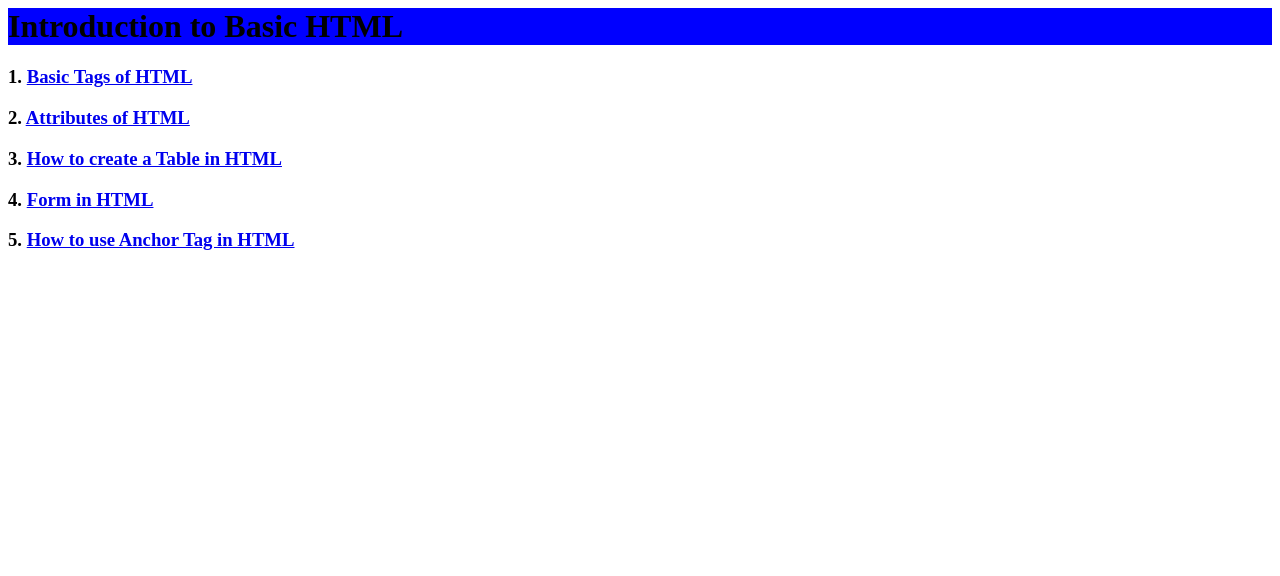
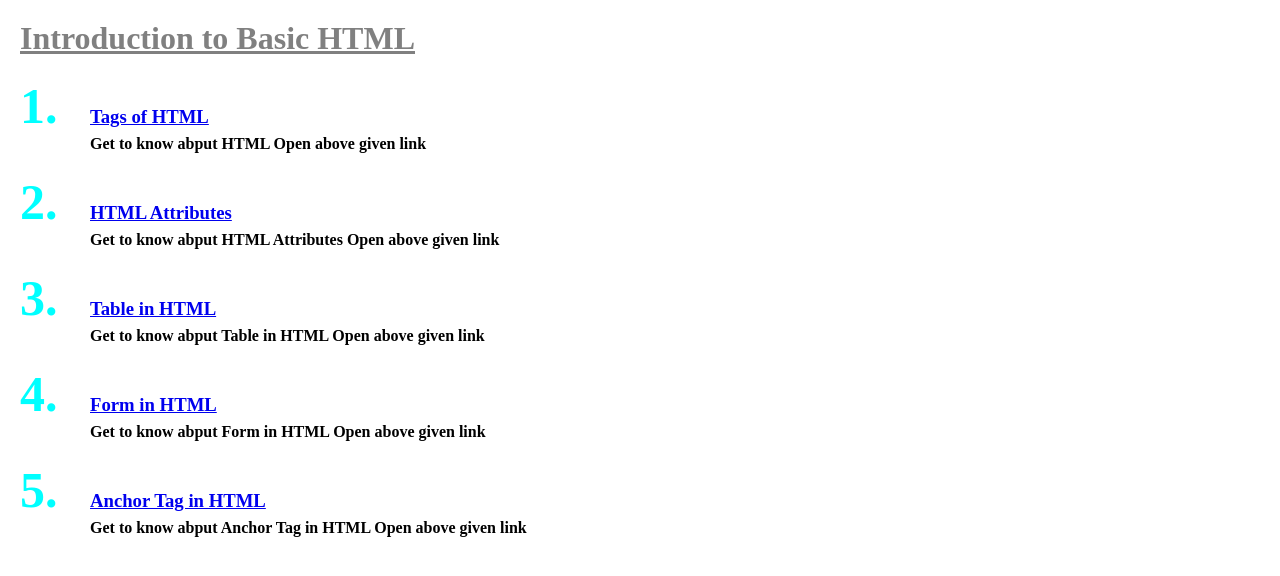
Before and after one commit to qudsiafarhan/Assignment-No.-3, a plain HTML site: page index.html in a window 1280 px wide. Drawn offline with Linux system fonts and the light colour scheme.

Commit message:
Update index.html

```diff
--- a/index.html
+++ b/index.html
@@ -1,15 +1,50 @@
 <html></html>
 <head>
     <title>Document</title>
+    <style>
+        *{
+            padding: 0;
+            margin: 0;
+        }
+        h1{
+            margin-left: 20px;
+            margin-top: 20px;
+            color: grey;
+            text-decoration: underline;
+        }
+        h3{
+            margin-bottom: 30px;
+            margin-top: 20px;
+        }
+        b{
+            color: aqua;
+            font-size: 50px;
+            margin-bottom: 10px;
+            margin-left: 20px;
+        }
+        a{
+            margin-top: -100px;
+            margin-left: 20px;
+        }
+        h4{
+            margin-left: 90px;
+            margin-top: -30px;
+        }
+
+    </style>
 </head>
 <body>
-<b><h1 style="background-color: blue;">Introduction to Basic HTML</h1></b>
-<h3> <b>1. </b> <a href="https://youtu.be/jNN08DbgAGQ?si=oAWAz-1zh1zk6yIK"> Basic Tags of HTML</a></h3>
-<h3> <b>2. </b> <a href="https://youtu.be/kKXcMgSDLXo?si=cfCkkMGCvY1NCxga"> Attributes of HTML</a> </h3>
-<h3> <b>3. </b> <a href="https://youtu.be/T128TDX3_K8?si=cOpCnR8DrRtzEN_7"> How to create a Table in HTML</a></h3>
+<h1>Introduction to Basic HTML</h1>
+<h3> <b>1. </b> <a href="https://youtu.be/jNN08DbgAGQ?si=oAWAz-1zh1zk6yIK"> Tags of HTML</a></h3>
+<h4>Get to know abput HTML Open above given link</h4>
+<h3> <b>2. </b> <a href="https://youtu.be/u3FeqoSVZVU?si=GQMTuh_cMlIJS8BB"> HTML Attributes </a> </h3>
+<h4>Get to know abput HTML Attributes Open above given link</h4>
+<h3> <b>3. </b> <a href="https://youtu.be/T128TDX3_K8?si=cOpCnR8DrRtzEN_7"> Table in HTML</a></h3>
+<h4>Get to know abput Table in HTML Open above given link</h4>
 <h3> <b>4. </b> <a href="https://youtu.be/JoS0vnQZyi8?si=XL56TGNZEmftQHLF"> Form in HTML</a></h3>
-<h3> <b>5. </b> <a href="https://youtu.be/Pl5c7zeDIio?si=rG3J8HNJ0eBnegR1"> How to use Anchor Tag in HTML</a></h3>
-
+<h4>Get to know abput Form in HTML Open above given link</h4>
+<h3> <b>5. </b> <a href="https://youtu.be/Pl5c7zeDIio?si=rG3J8HNJ0eBnegR1"> Anchor Tag in HTML</a></h3>
+<h4>Get to know abput Anchor Tag in HTML Open above given link</h4>
 
 
 
```
